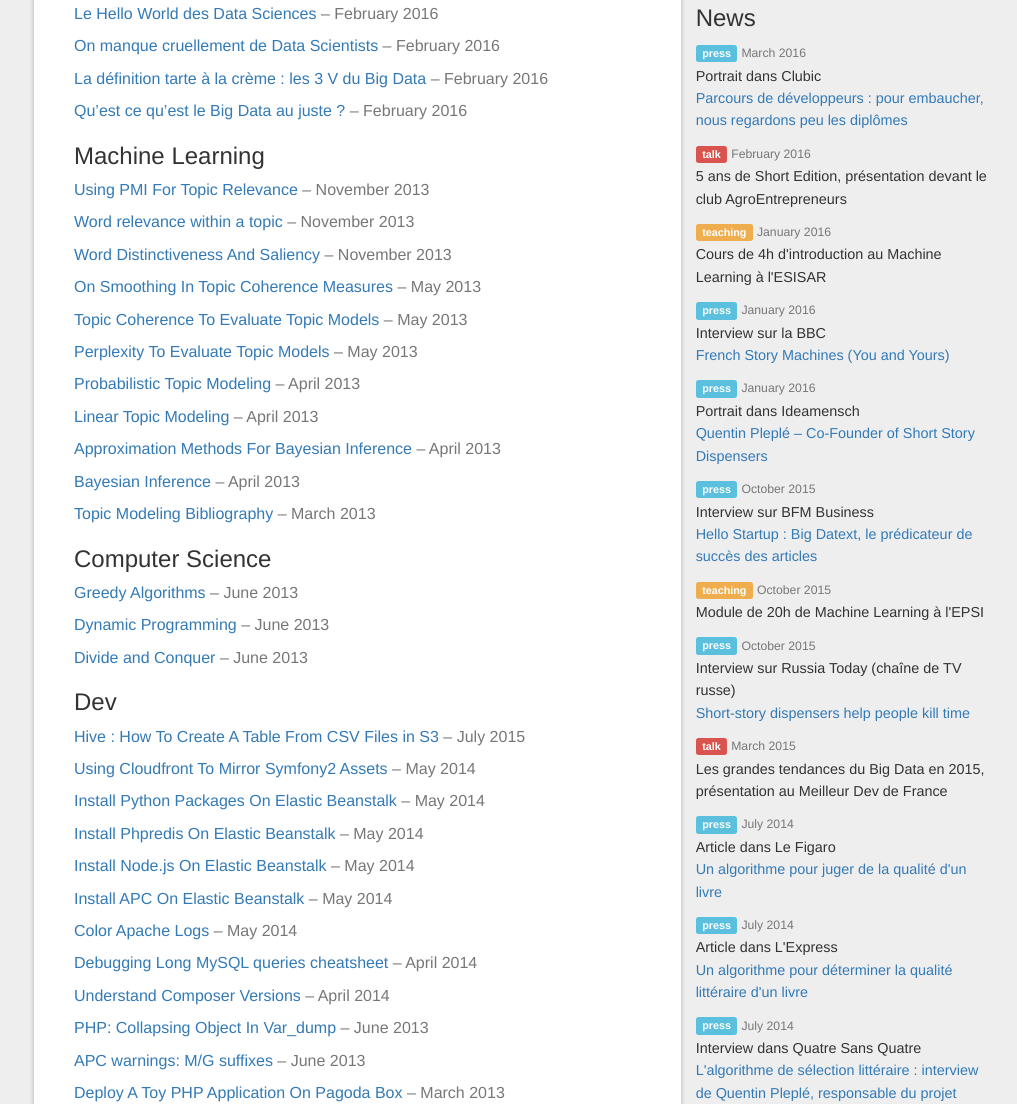
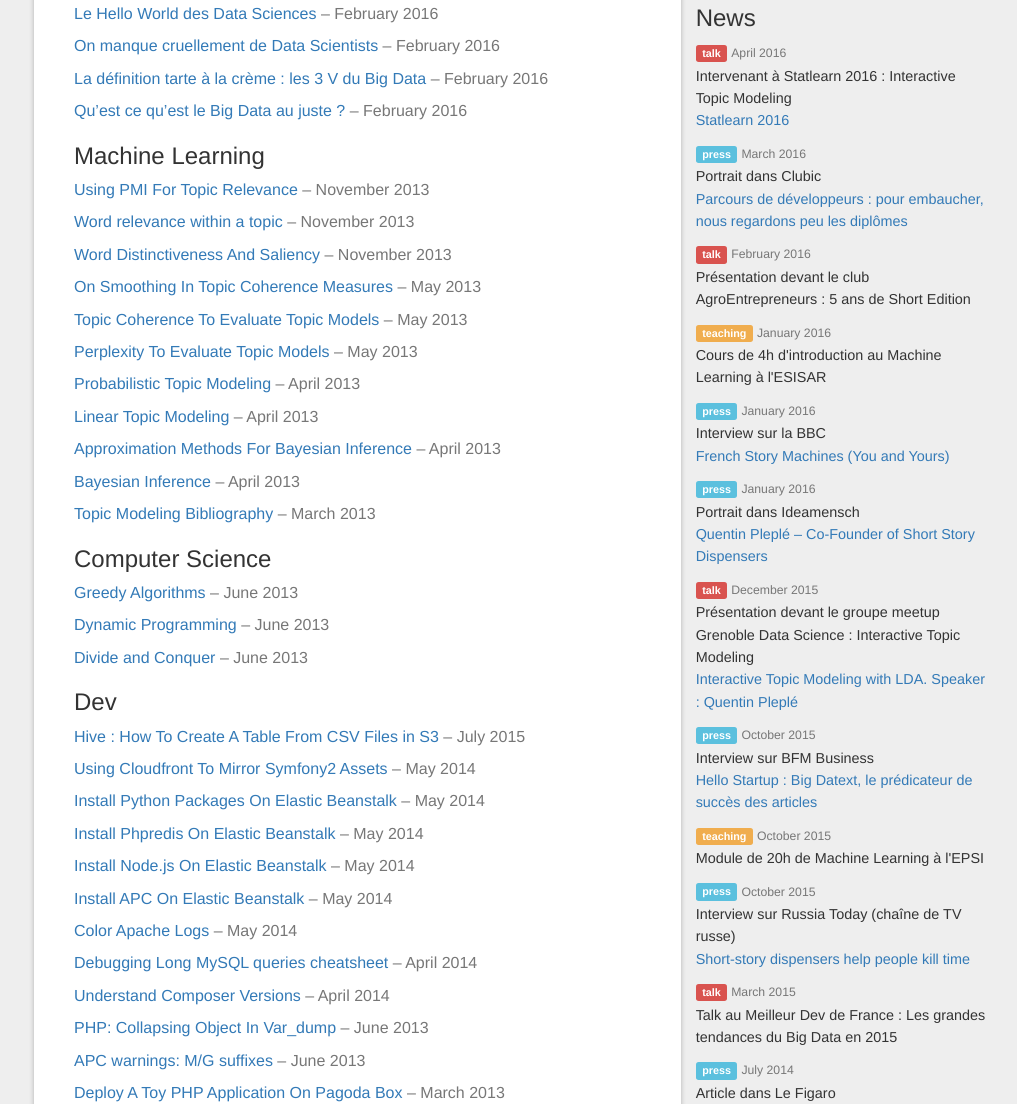
Before and after one commit to qpleple/qpleple.github.io, a plain HTML site: page index.html in a window 1280 px wide. Shown: the part 273-1377 px from the top of the page, without its empty margins (121-1138 px from the left). Drawn offline with Linux system fonts and the light colour scheme.

Commit message:
Deploy 16-04-08 14:17:12

```diff
--- a/index.html
+++ b/index.html
@@ -48,6 +48,18 @@
         <div style="font-size:0.9em">
 
                 <p>
+                    <span class="label label-danger">talk</span>
+                    <small class="text-muted">April 2016</small>
+                    <br />
+                    Intervenant à Statlearn 2016 : Interactive Topic Modeling
+
+
+                        <br />
+                        <a href="http://statlearn.sfds.asso.fr/program/">Statlearn 2016</a>
+
+                </p>
+
+                <p>
                     <span class="label label-info">press</span>
                     <small class="text-muted">March 2016</small>
                     <br />
@@ -63,7 +75,7 @@
                     <span class="label label-danger">talk</span>
                     <small class="text-muted">February 2016</small>
                     <br />
-                    5 ans de Short Edition, présentation devant le club AgroEntrepreneurs
+                    Présentation devant le club AgroEntrepreneurs : 5 ans de Short Edition
 
 
                 </p>
@@ -102,6 +114,18 @@
                 </p>
 
                 <p>
+                    <span class="label label-danger">talk</span>
+                    <small class="text-muted">December 2015</small>
+                    <br />
+                    Présentation devant le groupe meetup Grenoble Data Science : Interactive Topic Modeling
+
+
+                        <br />
+                        <a href="http://www.meetup.com/Grenoble-Data-Science/events/223210721/">Interactive Topic Modeling with LDA. Speaker : Quentin Pleplé</a>
+
+                </p>
+
+                <p>
                     <span class="label label-info">press</span>
                     <small class="text-muted">October 2015</small>
                     <br />
@@ -109,7 +133,7 @@
 
 
                         <br />
-                        <a href="http://bfmbusiness.bfmtv.com/mediaplayer/video/hello-startup-big-datext-le-predicateur-de-succes-des-articles-1610-645892.html">Hello Startup : Big Datext, le prédicateur de succès des articles</a>
+                        <a href="http://bfmbusiness.bfmtv.com/mediaplayer/video/hello-startup-big-datext-le-predicateur-de-succes-des-articles-1610-645892.html">Hello Startup : Big Datext, le prédicateur de succès des articles</a>
 
                 </p>
 
@@ -138,7 +162,7 @@
                     <span class="label label-danger">talk</span>
                     <small class="text-muted">March 2015</small>
                     <br />
-                    Les grandes tendances du Big Data en 2015, présentation au Meilleur Dev de France
+                    Talk au Meilleur Dev de France : Les grandes tendances du Big Data en 2015
 
 
                 </p>
```
